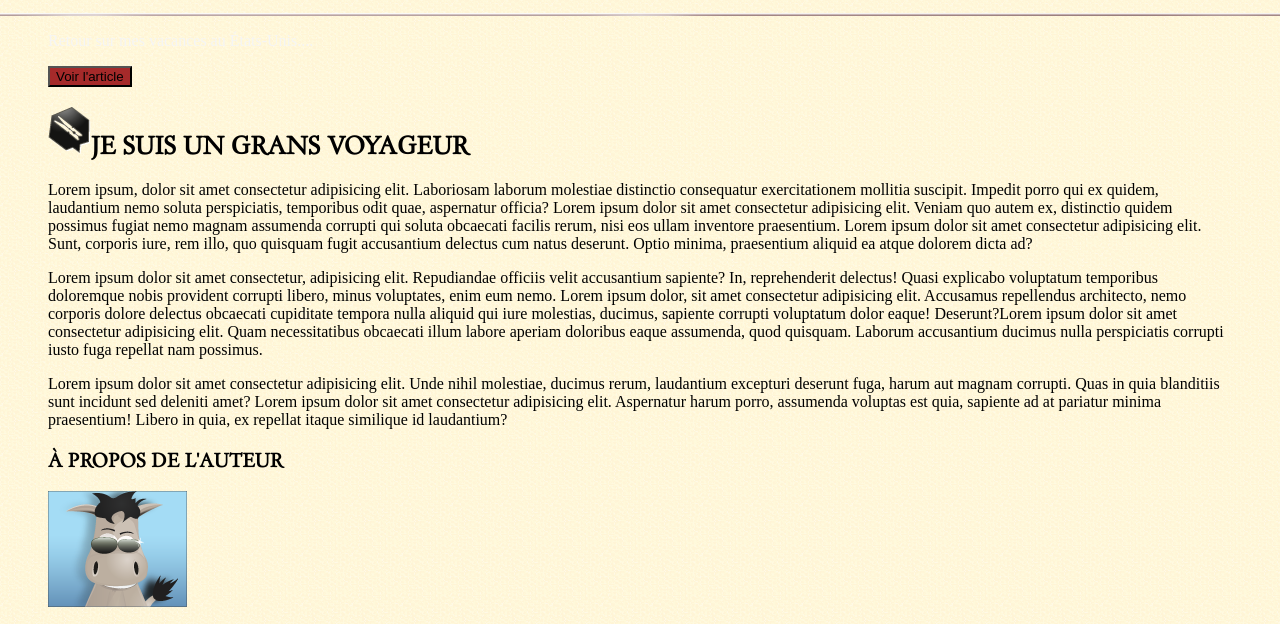
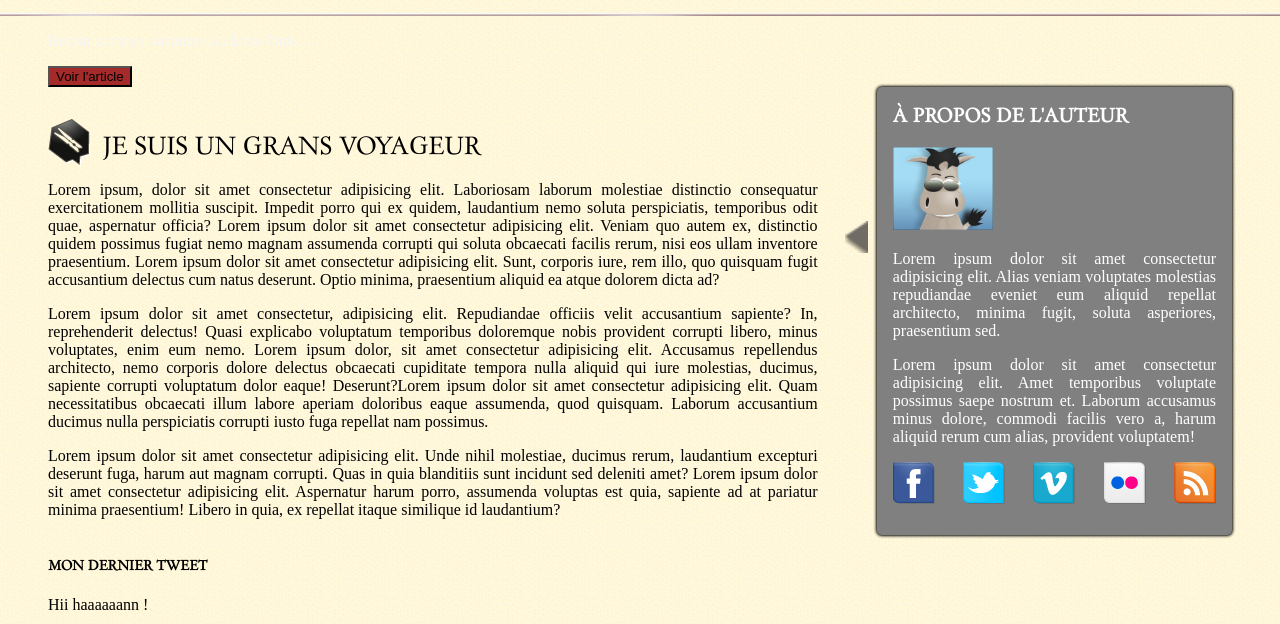
Before and after one commit to achicyr/MENTORAT_P2___HTML5CSS3, a plain HTML site: page index.html in a window 1280 px wide. Shown: the part 133-757 px from the top of the page. Drawn offline with Linux system fonts and the light colour scheme.

Commit message:
ENDED:	stylisation du corps du document terminé TODO:	merger cette branche. Puis aller sur la branche du footer qui a déjà été préparé

```diff
--- a/index.html
+++ b/index.html
@@ -44,7 +44,7 @@
                 <h3>À PROPOS DE L'AUTEUR</h3>
                 <img src="assets/images/zozor_classe.png" alt="photo auteur">
                 <p>Lorem ipsum dolor sit amet consectetur adipisicing elit. Alias veniam voluptates molestias repudiandae eveniet eum aliquid repellat architecto, minima fugit, soluta asperiores, praesentium sed.</p>
-                <p>Lorem ipsum dolor sit amet consectetur adipisicing elit. Nulla cumque odit rem aliquid saepe rerum velit, debitis repellat voluptatem perspiciatis quae ea beatae minima suscipit accusantium earum quas reprehenderit alias. Lorem ipsum dolor sit amet consectetur adipisicing elit. Amet temporibus voluptate possimus saepe nostrum et. Laborum accusamus minus dolore, commodi facilis vero a, harum aliquid rerum cum alias, provident voluptatem!</p>
+                <p>Lorem ipsum dolor sit amet consectetur adipisicing elit. Amet temporibus voluptate possimus saepe nostrum et. Laborum accusamus minus dolore, commodi facilis vero a, harum aliquid rerum cum alias, provident voluptatem!</p>
                 <div class="sns">
                     <button><i class="fb"></i></button>
                     <button><i class="tw"></i></button>
--- a/style.css
+++ b/style.css
@@ -96,18 +96,39 @@ CODER LE CORPS DU DOCUMENT */
 
 
 
-body>main{}
-body>main>article{}
-body>main>article>h2{}
+body>main{display: flex;text-align: justify;justify-content: space-between;}
+body>main>article{width: 65%;}
+body>main>article>h2{font-weight: lighter;}
+body>main>article>h2>img{
+    position: relative;
+    top: .5em;
+    margin-right: .5em;
+}
 body>main>article>h2>img{}
-body>main>article>h2>img{}
-body>main>section{}
-body>main>section>.arrow-left{}
-body>main>section>h3{}
-body>main>section>img{}
+body>main>section{
+    width:30%;
+    background: gray;
+    padding: 1em;
+    box-sizing: border-box;
+    color: white;
+    border-radius: 5px;
+    position: relative;
+    box-shadow: 0 0 3px 1px black;
+}
+body>main>section>.arrow-left{
+    position: absolute;
+    left: -9%;
+    top: 30%;
+    width: 2em;
+    height: 2em;
+    background: url(assets/images/bulle.png) no-repeat;
+    background-size: contain;
+}
+body>main>section>h3{margin-top: 0;text-align: left;}
+body>main>section>img{margin: 0 auto;width: 100px;}
 body>main>section>p{}
-body>main>section>.sns{}
-body>main>section>.sns>button{}
+body>main>section>.sns{display: flex;justify-content: space-between;}
+body>main>section>.sns>button{padding:0;}
 body>main>section>.sns>button>i{}
 
 
```
